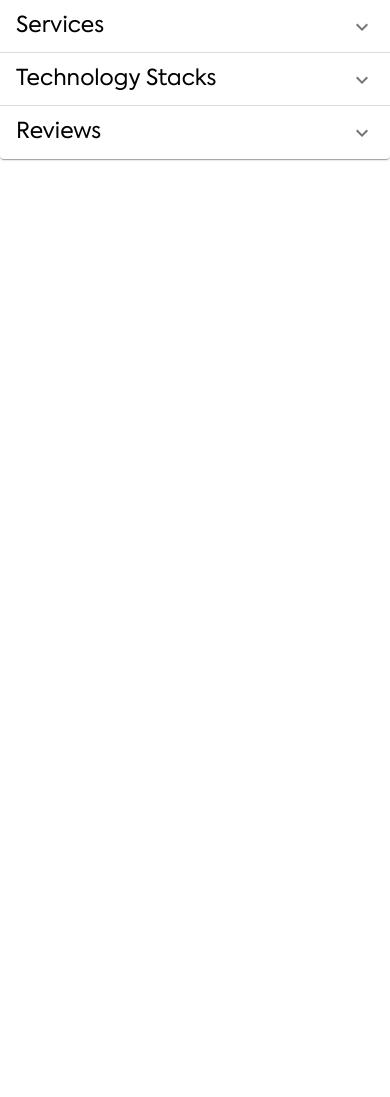
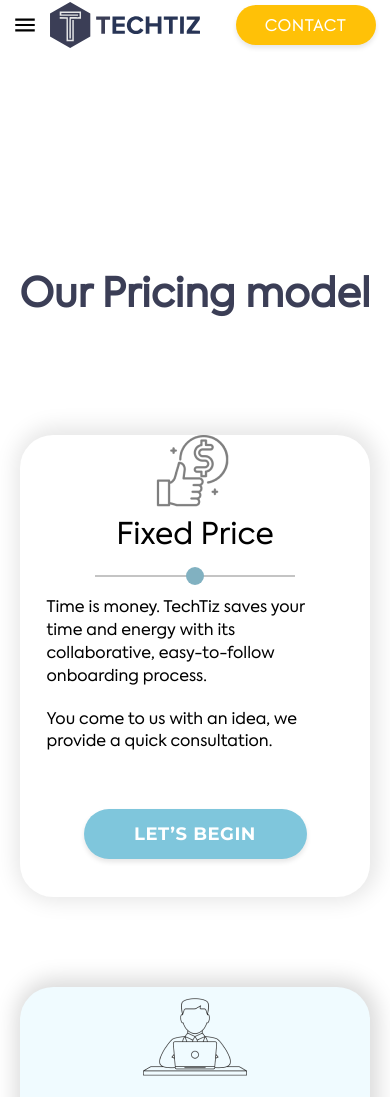
Before and after one commit to mohsinghafoor/techtiz, a React (Create React App) app: page / in a window 390 px wide. Shown: the top 1097 px of the page. Before the commit the page ends 844 px from the top, so only its background shows below. Built offline with nearby package versions, Linux system fonts and the light colour scheme.

Commit message:
made Appbar,Pricing and Footer responsive on all Screens

```diff
--- a/src/App.js
+++ b/src/App.js
@@ -13,21 +13,30 @@ import { PrivacyPolocy } from "./components/privacyPolicy";
 import { PracticeFooter } from "./components/Footer/footerpractice";
 import FooterAccordion from "./components/Footer/accordian";
 import ResponsiveFooter from "./components/Footer";
+import DummyCard from "./components/pricing/dummycard";
+import { DummyDrawer } from "./components/appbar/dummy";
 
 function App() {
   return (
     <>
-      {/* <Header />
+      {/*
+
        <FullStack />
       <Services />
       <Process />
       <Projects />
       <Industries />
       <Feedback />
-      <Pricing />
+
       <ContactUs />
       <Footer />
-      <PracticeFooter />*/}
+      <PracticeFooter />
+
+      <DummyCard />*/}
+      {/*  */}
+      {/* <DummyDrawer /> */}
+      <Header />
+      <Pricing />
       <ResponsiveFooter />
       {/*
       //
--- a/src/components/appbar/drawer.jsx
+++ b/src/components/appbar/drawer.jsx
@@ -11,6 +11,7 @@ import ChevronLeftIcon from "@material-ui/icons/ChevronLeft";
 import ChevronRightIcon from "@material-ui/icons/ChevronRight";
 import { Button, Box } from "@material-ui/core";
 import logo from "../../assets/a.svg";
+import { DummyDrawer } from "./dummy";
 
 const drawerWidth = 240;
 
@@ -142,49 +143,13 @@ export default function AppbarDrawer() {
         style={{ background: "white" }}
       >
         <Toolbar>
-          <IconButton
-            color="inherit"
-            aria-label="open drawer"
-            onClick={handleDrawerOpen}
-            edge="start"
-            className={clsx(classes.menuButton, open && classes.hide)}
-          >
-            <MenuIcon className={classes.menubutton} />
-          </IconButton>
+          <DummyDrawer />
           <img src={logo} alt="" className={classes.img} />
           <Box className={classes.dflex}>
             <Button className={classes.btn}>Contact</Button>
           </Box>
         </Toolbar>
       </AppBar>
-      <Drawer
-        className={classes.drawer}
-        variant="persistent"
-        anchor="left"
-        open={open}
-        classes={{
-          paper: classes.drawerPaper,
-        }}
-      >
-        <div className={classes.drawerHeader}>
-          <IconButton
-            onClick={handleDrawerClose}
-            className={classes.menubutton}
-          >
-            {theme.direction === "ltr" ? (
-              <ChevronLeftIcon />
-            ) : (
-              <ChevronRightIcon />
-            )}
-          </IconButton>
-        </div>
-        <Box className={classes.itembox}>
-          <Box className={classes.items}>Services</Box>
-          <Box className={classes.items}>Expertise</Box>
-          <Box className={classes.items}>About</Box>
-          <Box className={classes.items}>Porfolio</Box>
-        </Box>
-      </Drawer>
     </div>
   );
 }
--- /dev/null
+++ b/src/components/appbar/drawerList.jsx
@@ -0,0 +1,59 @@
+import React from "react";
+import { makeStyles } from "@material-ui/core/styles";
+import { Box, ButtonBase } from "@material-ui/core";
+const useStyles = makeStyles((theme) => ({
+  itembox: {
+    marginTop: 200,
+    display: "flex",
+    flexDirection: "column",
+    alignItems: "center",
+    width: 200,
+    [theme.breakpoints.only("sm")]: {
+      width: 300,
+    },
+    [theme.breakpoints.only("md")]: {
+      width: 500,
+    },
+  },
+  items: {
+    fontFamily: "Axiforma",
+    fontStyle: "normal",
+    fontWeight: 300,
+    fontSize: 16,
+    lineHeight: "35px",
+    /* identical to box height */
+    color: "#000000",
+    height: 50,
+  },
+  atag: {
+    textDecoration: "none",
+  },
+}));
+
+export default function DrawerList({ onClose }) {
+  const classes = useStyles();
+  const [open, setOpen] = React.useState([false, false, false]);
+
+  const handleClick = (id) => {
+    let newVal = [...open];
+    newVal[id] = !newVal[id];
+    setOpen([...newVal]);
+  };
+
+  return (
+    <Box className={classes.itembox}>
+      <a href="#" className={classes.atag}>
+        <Box className={classes.items}>Services</Box>
+      </a>
+      <a href="#" className={classes.atag}>
+        <Box className={classes.items}>Expertise</Box>
+      </a>
+      <a href="#" className={classes.atag}>
+        <Box className={classes.items}>About</Box>
+      </a>
+      <a href="#" className={classes.atag}>
+        <Box className={classes.items}>Porfolio</Box>
+      </a>
+    </Box>
+  );
+}
--- /dev/null
+++ b/src/components/appbar/dummy.jsx
@@ -0,0 +1,29 @@
+import { Drawer, IconButton } from "@material-ui/core";
+import { Menu } from "@material-ui/icons";
+import { makeStyles } from "@material-ui/core/styles";
+import React, { useState } from "react";
+import DrawerList from "./drawerList";
+const useStyles = makeStyles((theme) => ({
+  menubtn: {
+    color: "black",
+    fontSize: 36,
+    [theme.breakpoints.down("md")]: {
+      fontSize: 26,
+    },
+  },
+}));
+
+export const DummyDrawer = (props) => {
+  const [open, setOpen] = useState(false);
+  const classes = useStyles();
+  return (
+    <React.Fragment>
+      <IconButton onClick={() => setOpen(!open)}>
+        <Menu className={classes.menubtn} />
+      </IconButton>
+      <Drawer open={open} onClose={() => setOpen(!open)}>
+        <DrawerList onClose={() => setOpen(false)} />
+      </Drawer>
+    </React.Fragment>
+  );
+};
--- a/src/components/appbar/index.jsx
+++ b/src/components/appbar/index.jsx
@@ -4,7 +4,8 @@ import a from "../../assets/a.svg";
 import useMediaQuery from "@material-ui/core/useMediaQuery";
 import { useTheme } from "@material-ui/core/styles";
 import { Box, Container, Button } from "@material-ui/core";
-import AppbarDrawer from "./drawer";
+import { DummyDrawer } from "./dummy";
+import logo from "../../assets/a.svg";
 
 const useStyles = makeStyles((theme) => ({
   root: {
@@ -16,7 +17,7 @@ const useStyles = makeStyles((theme) => ({
   logo: {
     width: 240,
   },
-  dflex: {
+  buttonbox: {
     display: "flex",
     justifyContent: "space-between",
     width: 550,
@@ -47,6 +48,28 @@ const useStyles = makeStyles((theme) => ({
     "&:hover": {
       background: "#ADD8E6",
     },
+    [theme.breakpoints.down("sm")]: {
+      fontSize: 16,
+      width: 140,
+      height: 40,
+    },
+  },
+
+  img: {
+    width: 240,
+    [theme.breakpoints.down("sm")]: {
+      width: 150,
+    },
+  },
+  dflex: {
+    display: "flex",
+    justifyContent: "flex-end",
+    [theme.breakpoints.down("md")]: {
+      width: "70%",
+    },
+    [theme.breakpoints.down("xs")]: {
+      width: "45%",
+    },
   },
 }));
 
@@ -56,15 +79,21 @@ export default function Header() {
   const isTab = useMediaQuery(theme.breakpoints.down("md"));
 
   return (
-    <>
+    <div style={{ display: "flex", alignItems: "center" }}>
       {isTab ? (
-        <AppbarDrawer />
+        <>
+          <DummyDrawer />
+          <img src={logo} alt="" className={classes.img} />
+          <Box className={classes.dflex}>
+            <Button className={classes.btn}>Contact</Button>
+          </Box>
+        </>
       ) : (
         <Container className={classes.root}>
           <a href="#">
-            <img src={a} alt="" className={classes.logo} />
+            <img src={a} alt="" className={classes.img} />
           </a>
-          <Box className={classes.dflex}>
+          <Box className={classes.buttonbox}>
             <a href="#" className={classes.a}>
               <Box className={classes.buttons}>Services</Box>
             </a>
@@ -81,6 +110,6 @@ export default function Header() {
           <Button className={classes.btn}>Contact</Button>
         </Container>
       )}
-    </>
+    </div>
   );
 }
--- a/src/components/pricing/card1.jsx
+++ b/src/components/pricing/card1.jsx
@@ -11,23 +11,27 @@ const useStyles = makeStyles((theme) => ({
     display: "flex",
     alignItems: "center",
     flexDirection: "column",
-    position: "absolute",
     width: 409,
     height: 462,
-    left: 172,
     marginTop: 130,
     background: "#FFFFFF",
     boxShadow: "2px -2px 21px 6px rgba(0, 0, 0, 0.1)",
     borderRadius: 33,
+    [theme.breakpoints.up("lg")]: { marginLeft: 50 },
+    [theme.breakpoints.only("md")]: { width: 330 },
+    [theme.breakpoints.only("sm")]: { width: 500 },
+    [theme.breakpoints.down("xs")]: { width: 350 },
   },
   heading1: {
     height: 37,
+    display: "flex",
+    alignItems: "center",
     fontFamily: "Axiforma",
     fontStyle: "normal",
     fontWeight: 300,
     fontSize: 30,
     lineHeight: "47px",
-
+    maxWidth: 415,
     color: "#000000",
   },
   dollarimg: {
@@ -39,6 +43,9 @@ const useStyles = makeStyles((theme) => ({
     height: 2,
     marginTop: 20,
     background: "#C4C4C4",
+    [theme.breakpoints.down("sm")]: {
+      width: 200,
+    },
   },
   circle1: {
     position: "absolute",
--- a/src/components/pricing/card2.jsx
+++ b/src/components/pricing/card2.jsx
@@ -8,17 +8,19 @@ const useStyles = makeStyles((theme) => ({
     flexGrow: 1,
   },
   card: {
-    position: "absolute",
     display: "flex",
     alignItems: "center",
     flexDirection: "column",
     width: 410,
     height: 462,
-    left: 942,
     marginTop: 130,
     background: "#FFFFFF",
     boxShadow: "2px -2px 21px 6px rgba(0, 0, 0, 0.1)",
     borderRadius: 33,
+    [theme.breakpoints.up("lg")]: { marginLeft: -30 },
+    [theme.breakpoints.only("md")]: { width: 330, marginLeft: -25 },
+    [theme.breakpoints.only("sm")]: { width: 500 },
+    [theme.breakpoints.down("xs")]: { width: 350 },
   },
   heading: {
     height: 37,
--- a/src/components/pricing/card3.jsx
+++ b/src/components/pricing/card3.jsx
@@ -8,19 +8,21 @@ const useStyles = makeStyles((theme) => ({
     flexGrow: 1,
   },
   card: {
-    position: "absolute",
     display: "flex",
     alignItems: "center",
     flexDirection: "column",
     width: 418,
     height: 531,
-    left: 551,
     marginTop: 90,
-
     background: "#F0FBFF",
     boxShadow: "2px -2px 21px 6px rgba(0, 0, 0, 0.15)",
     borderRadius: 33,
+    [theme.breakpoints.up("md")]: { position: "absolute" },
+    [theme.breakpoints.only("sm")]: { width: 500 },
+    [theme.breakpoints.only("md")]: { width: 360, marginLeft: -35 },
+    [theme.breakpoints.down("xs")]: { width: 350 },
   },
+
   heading: {
     width: 311,
     height: 60,
--- /dev/null
+++ b/src/components/pricing/dummycard.jsx
@@ -0,0 +1,45 @@
+import React from "react";
+import { makeStyles } from "@material-ui/core/styles";
+import Card from "@material-ui/core/Card";
+import CardActions from "@material-ui/core/CardActions";
+import CardContent from "@material-ui/core/CardContent";
+import Button from "@material-ui/core/Button";
+import Typography from "@material-ui/core/Typography";
+
+const useStyles = makeStyles((theme) => ({
+  card: {
+    minWidth: 275,
+    width: 409,
+    height: 462,
+    marginTop: 130,
+    background: "#FFFFFF",
+    boxShadow: "2px -2px 21px 6px rgba(0, 0, 0, 0.1)",
+    borderRadius: 33,
+    [theme.breakpoints.up("lg")]: { marginLeft: 50 },
+  },
+  bullet: {
+    display: "inline-block",
+    margin: "0 2px",
+    transform: "scale(0.8)",
+  },
+  title: {
+    fontSize: 14,
+  },
+  pos: {
+    marginBottom: 12,
+  },
+}));
+
+export default function DummyCard() {
+  const classes = useStyles();
+  const bull = <span className={classes.bullet}>•</span>;
+
+  return (
+    <Card className={classes.card} variant="outlined">
+      <CardContent></CardContent>
+      <CardActions>
+        <Button size="small">Learn More</Button>
+      </CardActions>
+    </Card>
+  );
+}
--- a/src/components/pricing/index.jsx
+++ b/src/components/pricing/index.jsx
@@ -1,6 +1,6 @@
 import React from "react";
 import { makeStyles } from "@material-ui/core/styles";
-import { Box, Container } from "@material-ui/core";
+import { Box, Container, Grid } from "@material-ui/core";
 
 import Card1 from "./card1";
 import Card2 from "./card2";
@@ -10,6 +10,9 @@ const useStyles = makeStyles((theme) => ({
   root: {
     flexGrow: 1,
     marginTop: 200,
+    display: "flex",
+    flexDirection: "column",
+    justifyContent: "center",
   },
   heading: {
     display: "flex",
@@ -21,6 +24,7 @@ const useStyles = makeStyles((theme) => ({
     fontSize: 55,
     lineHeight: "92px",
     color: "#3B3E56",
+    [theme.breakpoints.down("xs")]: { fontSize: 40 },
   },
 }));
 
@@ -28,11 +32,29 @@ export default function Pricing() {
   const classes = useStyles();
 
   return (
-    <Container className={classes.root}>
+    <div className={classes.root}>
       <Box className={classes.heading}>Our Pricing model</Box>
-      <Card1 />
-      <Card2 />
-      <Card3 />
-    </Container>
+      <Grid container style={{ display: "flex", justifyContent: "center" }}>
+        <Grid justifyContent="center" item sm={9} md={4}>
+          <Card1 />
+        </Grid>
+        <Grid
+          item
+          sm={9}
+          md={4}
+          style={{ display: "flex", justifyContent: "center" }}
+        >
+          <Card3 />
+        </Grid>
+        <Grid
+          item
+          sm={9}
+          md={4}
+          style={{ display: "flex", justifyContent: "center" }}
+        >
+          <Card2 />
+        </Grid>
+      </Grid>
+    </div>
   );
 }
```
